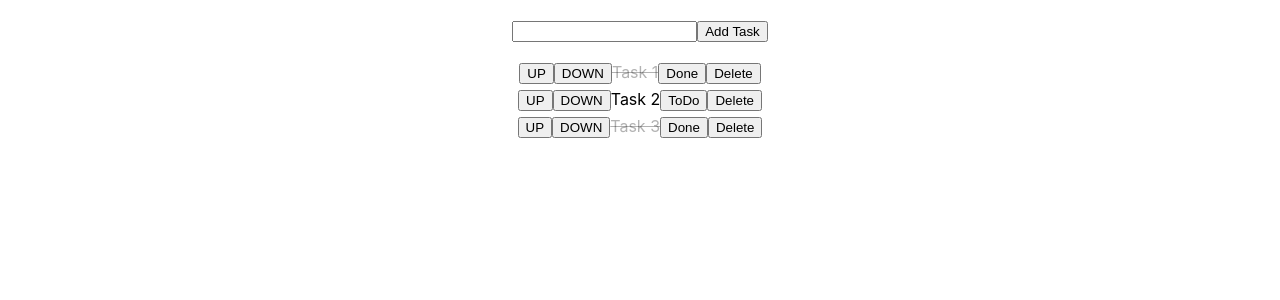
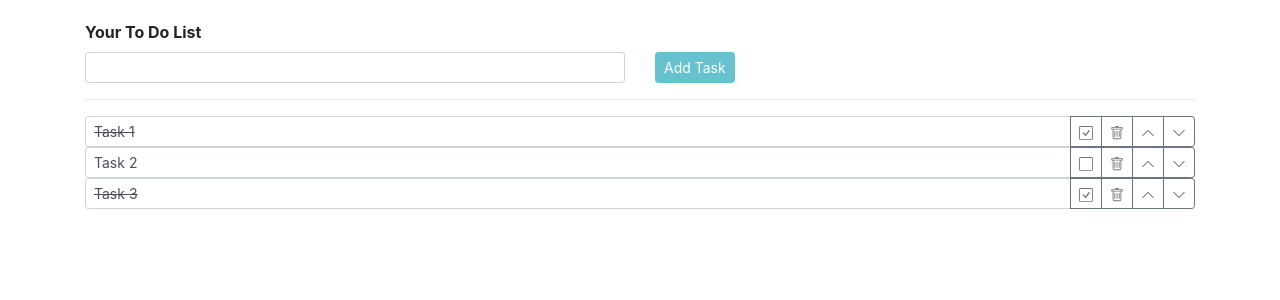
Before and after one commit to olgabresheva/toDo0801, a React (Create React App) app: page / in a window 1280 px wide. Shown: the top 300 px of the page. Built offline with nearby package versions, Linux system fonts and the light colour scheme.

Commit message:
added function to update list items by location

```diff
--- a/src/App.js
+++ b/src/App.js
@@ -3,6 +3,7 @@ import './Main.css';
 import ToDoCreateForm from "./ToDoCreateForm";
 import ToDoList from "./ToDoList";
 import {uuid} from "uuidv4";
+import 'bootstrap/dist/css/bootstrap.min.css'
 
 const initialList = [
     {id: 1, title: 'Task 1', done: true},
@@ -27,40 +28,41 @@ function App() {
 
     const onStatusChange = (id) => {
         const updatedList = list.map(el => {
-            if(el.id === id){return ({...el, done: !el.done})}
-            else return el
+            if (el.id === id) {
+                return ({...el, done: !el.done})
+            } else return el
         })
         setList(updatedList);
     }
 
     const taskEditSave = (id, newTitle) => {
         const updatedList = list.map(el => {
-            if(el.id === id){return ({...el, title: newTitle})}
-            else return el;
+            if (el.id === id) {
+                return ({...el, title: newTitle})
+            } else return el;
         })
         setList(updatedList);
     }
 
     const onTaskMove = (id, direction) => {
-        // let i = list.findIndex(el => el.id === id);
-        // console.log(i);
-        // let newIndex;
-        // let updatedList;
-        // // if(direction === 'up'){newIndex = i - 1;}
-        // //    else if(direction === 'down'){newIndex = i + 1;}
-        // // const updatedList = list.splice(newIndex, 0, list[i]);
-        // if(direction === 'up'){
-        //     updatedList = list.splice(i-1, 0, list[i])
-        // }
-        // if(direction === 'down'){
-        //     updatedList = list.splice(i+1, 0, list[i])
-        // }
-        // setList(updatedList);
+        let i = list.findIndex(el => el.id === id);
+        let updatedList;
+        if (i >= 0) {
+            updatedList = [...list];
+            if (direction === 'up') {
+                updatedList.splice(i - 1, 0, updatedList.splice(i, 1)[0]);
+            }
+            if (direction === 'down') {
+                updatedList.splice(i + 1, 0, updatedList.splice(i, 1)[0])
+            }
+            setList(updatedList);
+        }
     }
 
     return (
-        <div className="App">
+        <div className="container">
             <ToDoCreateForm onNewTaskAdd={onNewTaskAdd}/>
+            <hr/>
             <ToDoList list={list}
                       onTaskDelete={onTaskDelete}
                       onStatusChange={onStatusChange}
--- a/src/Main.css
+++ b/src/Main.css
@@ -1,15 +1,6 @@
-.App {
-  text-align: center;
+.container {
+  padding: 20px;
 }
-
-.ToDoCreateForm {
-  margin: 20px;
-}
-
-.ToDoItem {
-  margin: 5px;
-}
-
 
 .done {
   color: rgba(0, 0, 0, 0.3);
--- a/src/ToDoCreateForm.js
+++ b/src/ToDoCreateForm.js
@@ -1,19 +1,41 @@
 import React, {useState} from 'react';
 import './Main.css';
+import 'bootstrap/dist/css/bootstrap.min.css'
 
 function ToDoCreateForm(props) {
 
     const [newTaskInput, setNewTaskInput] = useState('')
+    const [addTaskDisabled, setAddTaskDisabled] = useState(true);
 
-    const addNewTask = () => {
+    const taskInput = (e) => {
+        setNewTaskInput(e.target.value);
+        (newTaskInput.length > 2) ? setAddTaskDisabled(false) : setAddTaskDisabled(true);
+    }
+
+    const addNewTask = (e) => {
         props.onNewTaskAdd(newTaskInput);
         setNewTaskInput('');
+        e.preventDefault();
+        setAddTaskDisabled(true)
     }
 
     return (
-        <div className="ToDoCreateForm">
-            <input type="text" value={newTaskInput} onChange={(e) => setNewTaskInput(e.target.value)}/>
-            <button onClick={addNewTask}>Add Task</button>
+        <div>
+            <label htmlFor="exampleFormControlInput1"><strong>Your To Do List</strong></label><br/>
+            <form>
+                <div className="row">
+                    <div className="col">
+                        <input type="text" className="form-control form-control-sm" value={newTaskInput}
+                               onChange={taskInput}/>
+                    </div>
+                    <div className="col">
+                        <button disabled={addTaskDisabled} type="submit" className="btn btn-info btn-sm"
+                                onClick={addNewTask}>Add Task
+                        </button>
+                    </div>
+                </div>
+            </form>
+            <span> </span>
         </div>
     );
 }
--- a/src/ToDoItem.js
+++ b/src/ToDoItem.js
@@ -1,5 +1,40 @@
 import React, {useState} from 'react';
 import './Main.css';
+import 'bootstrap/dist/css/bootstrap.min.css'
+
+const deleteBtn = (<svg width="1em" height="1em" viewBox="0 0 16 16" className="bi bi-trash" fill="currentColor"
+                        xmlns="http://www.w3.org/2000/svg">
+    <path
+        d="M5.5 5.5A.5.5 0 0 1 6 6v6a.5.5 0 0 1-1 0V6a.5.5 0 0 1 .5-.5zm2.5 0a.5.5 0 0 1 .5.5v6a.5.5 0 0 1-1 0V6a.5.5 0 0 1 .5-.5zm3 .5a.5.5 0 0 0-1 0v6a.5.5 0 0 0 1 0V6z"/>
+    <path fillRule="evenodd"
+          d="M14.5 3a1 1 0 0 1-1 1H13v9a2 2 0 0 1-2 2H5a2 2 0 0 1-2-2V4h-.5a1 1 0 0 1-1-1V2a1 1 0 0 1 1-1H6a1 1 0 0 1 1-1h2a1 1 0 0 1 1 1h3.5a1 1 0 0 1 1 1v1zM4.118 4L4 4.059V13a1 1 0 0 0 1 1h6a1 1 0 0 0 1-1V4.059L11.882 4H4.118zM2.5 3V2h11v1h-11z"/>
+</svg>);
+
+const doneBtn = (<svg width="1em" height="1em" viewBox="0 0 16 16" className="bi bi-check-square" fill="currentColor"
+                      xmlns="http://www.w3.org/2000/svg">
+    <path fillRule="evenodd"
+          d="M14 1H2a1 1 0 0 0-1 1v12a1 1 0 0 0 1 1h12a1 1 0 0 0 1-1V2a1 1 0 0 0-1-1zM2 0a2 2 0 0 0-2 2v12a2 2 0 0 0 2 2h12a2 2 0 0 0 2-2V2a2 2 0 0 0-2-2H2z"/>
+    <path fillRule="evenodd"
+          d="M10.97 4.97a.75.75 0 0 1 1.071 1.05l-3.992 4.99a.75.75 0 0 1-1.08.02L4.324 8.384a.75.75 0 1 1 1.06-1.06l2.094 2.093 3.473-4.425a.236.236 0 0 1 .02-.022z"/>
+</svg>);
+
+const toDoBtn = (<svg width="1em" height="1em" viewBox="0 0 16 16" className="bi bi-square" fill="currentColor"
+                      xmlns="http://www.w3.org/2000/svg">
+    <path fillRule="evenodd"
+          d="M14 1H2a1 1 0 0 0-1 1v12a1 1 0 0 0 1 1h12a1 1 0 0 0 1-1V2a1 1 0 0 0-1-1zM2 0a2 2 0 0 0-2 2v12a2 2 0 0 0 2 2h12a2 2 0 0 0 2-2V2a2 2 0 0 0-2-2H2z"/>
+</svg>);
+
+const downBtn = (<svg width="1em" height="1em" viewBox="0 0 16 16" className="bi bi-chevron-down" fill="currentColor"
+                      xmlns="http://www.w3.org/2000/svg">
+    <path fillRule="evenodd"
+          d="M1.646 4.646a.5.5 0 0 1 .708 0L8 10.293l5.646-5.647a.5.5 0 0 1 .708.708l-6 6a.5.5 0 0 1-.708 0l-6-6a.5.5 0 0 1 0-.708z"/>
+</svg>);
+
+const upBtn = (<svg width="1em" height="1em" viewBox="0 0 16 16" className="bi bi-chevron-up" fill="currentColor"
+                    xmlns="http://www.w3.org/2000/svg">
+    <path fillRule="evenodd"
+          d="M7.646 4.646a.5.5 0 0 1 .708 0l6 6a.5.5 0 0 1-.708.708L8 5.707l-5.646 5.647a.5.5 0 0 1-.708-.708l6-6z"/>
+</svg>);
 
 function ToDoItem(props) {
 
@@ -12,18 +47,27 @@ function ToDoItem(props) {
     }
 
     return (
-        <div className="ToDoItem">
-            <button onClick={() => props.onTaskMove(props.item.id, 'up')}>UP</button>
-            <button onClick={() => props.onTaskMove(props.item.id, 'down')}>DOWN</button>
+        <div className="input-group">
             {editMode
                 ? <>
-                    <input value={editTaskTitle} onChange={(e) => setEditTaskTitle(e.target.value)}/>
-                    <button onClick={onTaskEditSave}>Save</button>
+                    <input type="text" className="form-control form-control-sm"
+                           value={editTaskTitle} onChange={(e) => setEditTaskTitle(e.target.value)}/>
+                    <button className="btn btn-outline-secondary" onClick={onTaskEditSave}>Save</button>
                 </>
-                : <span className={props.item.done ? "done" : ""} onClick={() => setEditMode(true)}>{props.item.title}</span>
+                :
+                <span className={props.item.done ? "done form-control form-control-sm" : "form-control form-control-sm"}
+                      onClick={() => setEditMode(true)}>{props.item.title}</span>
             }
-            <button onClick={() => props.onStatusChange(props.item.id)}>{props.item.done ? 'Done' : 'ToDo'}</button>
-            <button onClick={() => props.onTaskDelete(props.item.id)}>Delete</button>
+            <div className="input-group-append" id="button-addon">
+                <button className="btn btn-outline-secondary btn-sm"
+                        onClick={() => props.onStatusChange(props.item.id)}>{props.item.done ? doneBtn : toDoBtn}</button>
+                <button className="btn btn-outline-secondary btn-sm"
+                        onClick={() => props.onTaskDelete(props.item.id)}>{deleteBtn}</button>
+                <button className="btn btn-outline-secondary btn-sm"
+                        onClick={() => props.onTaskMove(props.item.id, 'up')}>{upBtn}</button>
+                <button className="btn btn-outline-secondary btn-sm"
+                        onClick={() => props.onTaskMove(props.item.id, 'down')}>{downBtn}</button>
+            </div>
         </div>
     );
 }
--- a/src/ToDoList.js
+++ b/src/ToDoList.js
@@ -2,17 +2,20 @@ import React from 'react';
 import './Main.css';
 import ToDoItem from "./ToDoItem";
 
+
 function ToDoList(props) {
     return (
         <div className="ToDoList">
-            {props.list.map(el => <div key={el.id}>
+            <ul className="list-unstyled">
+            {props.list.map(el => <li key={el.id}>
                 <ToDoItem item={el}
                           onTaskDelete={props.onTaskDelete}
                           onStatusChange={props.onStatusChange}
                           onTaskEditSave={props.onTaskEditSave}
                           taskEditSave={props.taskEditSave}
                           onTaskMove={props.onTaskMove}/>
-            </div>)}
+            </li>)}
+            </ul>
 
 
         </div>
```
Also changed, not shown: package.json (+7 -0 lines), 1 other file (tests, documents, lock files or other folders).
